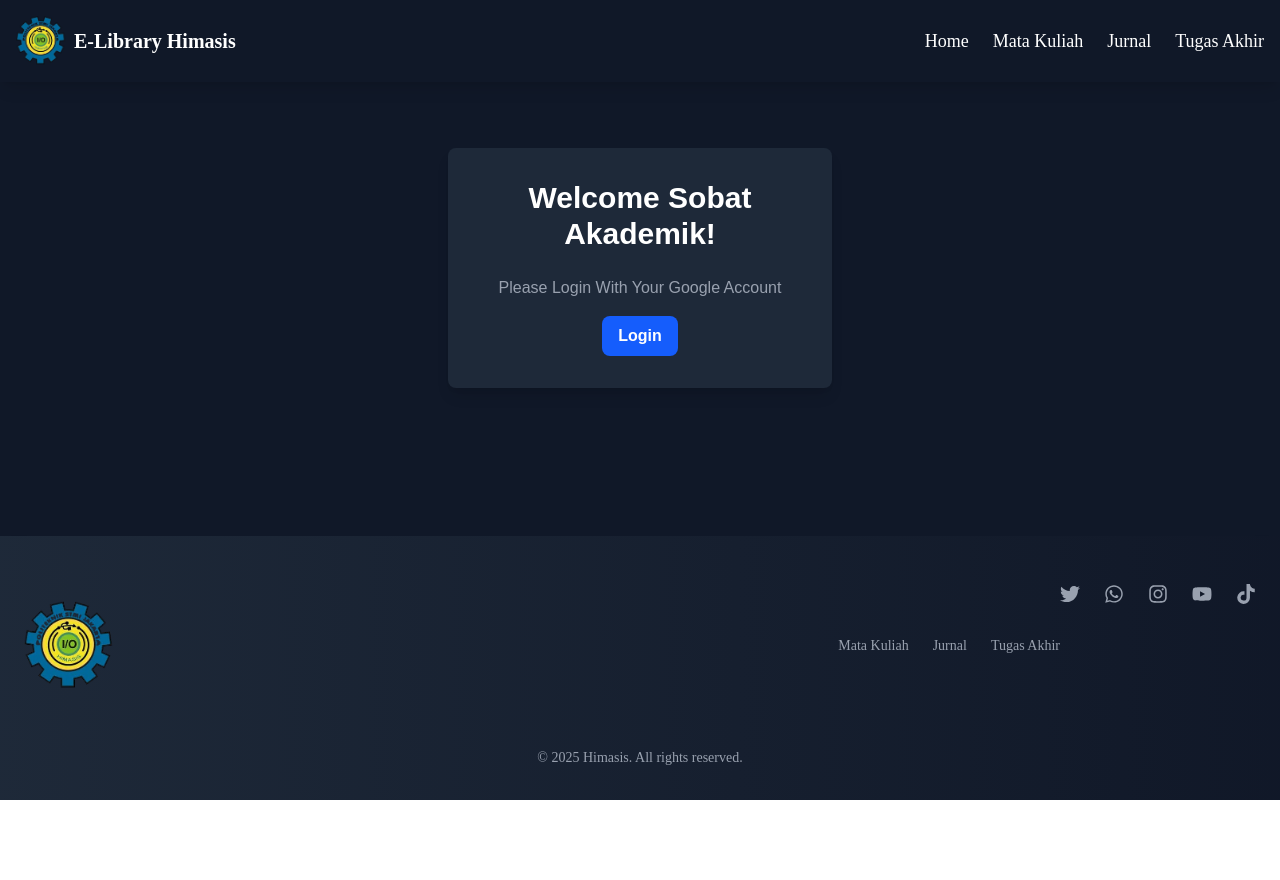
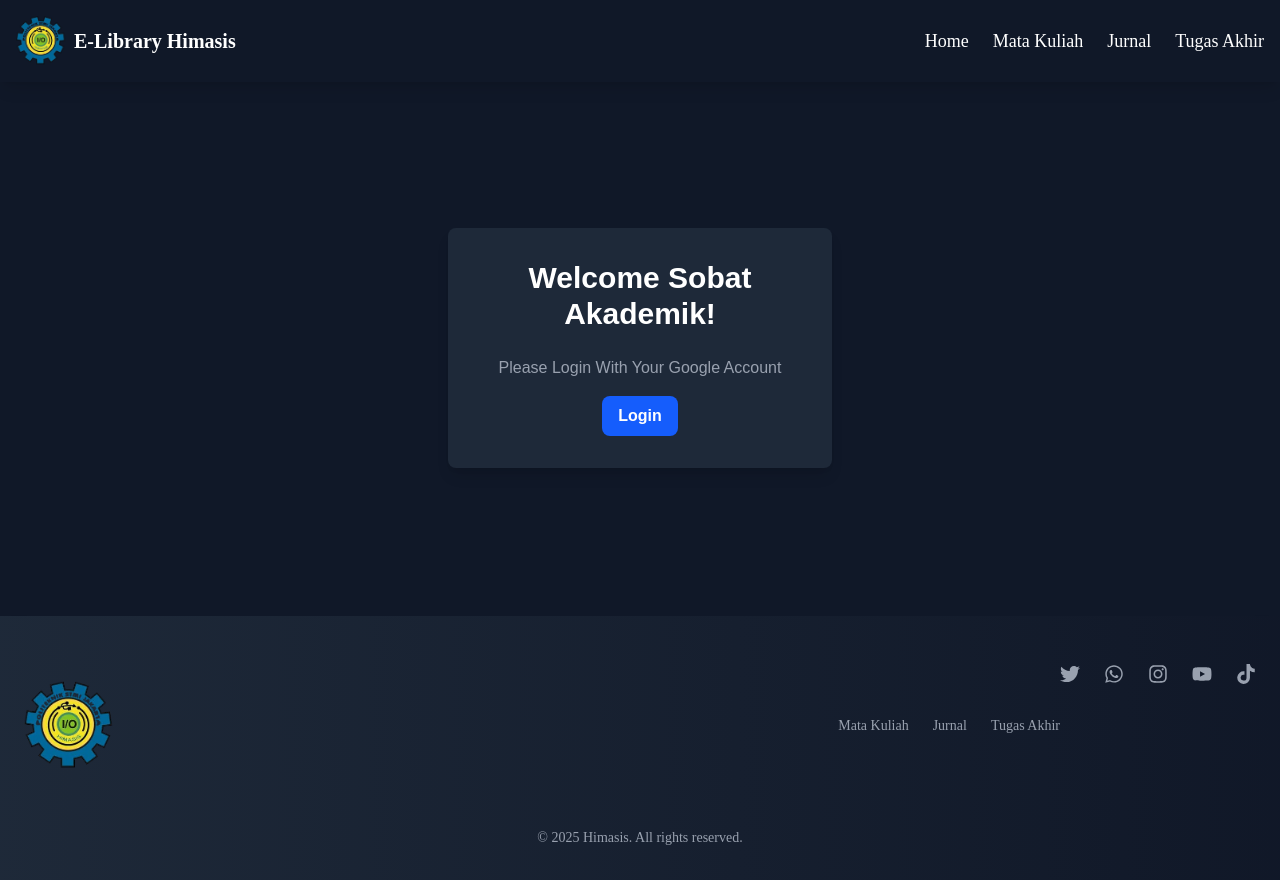
Before and after one commit to himasisakademik/elib-himasis, a Next.js app: page /login in a window 1280 px wide. Before the commit the page ends 800 px from the top, so only its background shows below. Built offline with nearby package versions, Linux system fonts and the light colour scheme; no server answers.

Commit message:
fix: layout

```diff
--- a/components/Login.tsx
+++ b/components/Login.tsx
@@ -4,7 +4,7 @@ import Header from "./Header";
 
 const Login = () => {
   return (
-    <div className="min-h-screen flex flex-col bg-gray-900">
+    <div className="min-h-screen mt-20 flex flex-col bg-gray-900">
       <Header />
       <div className="flex flex-1 items-center justify-center">
         <div className="bg-gray-800 p-8 rounded-lg shadow-lg max-w-sm w-full text-center">
```
